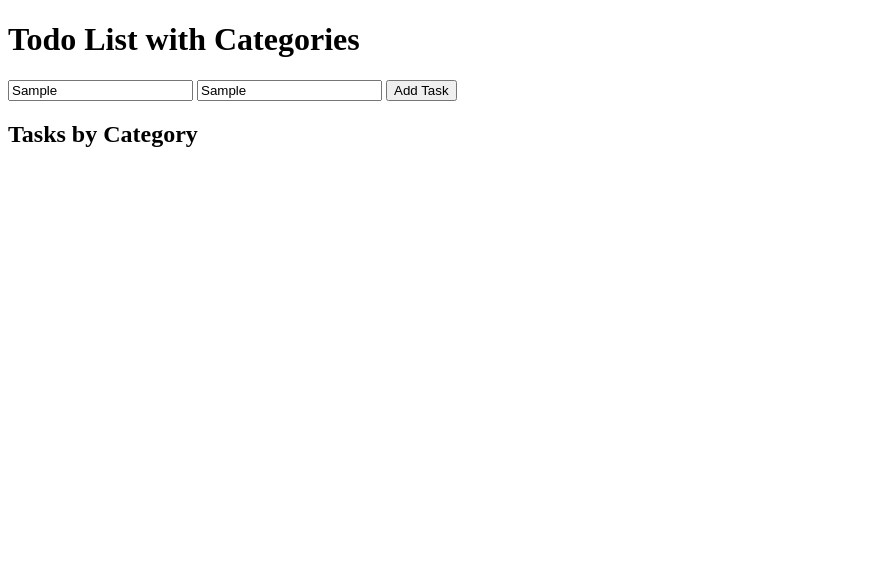
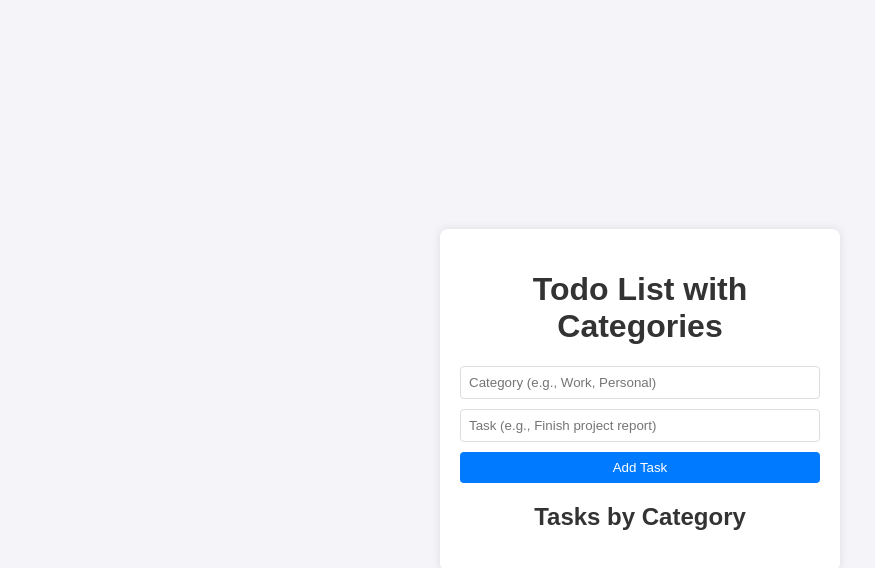
Before and after one commit to Nyi-NyiSoe/todo-js, a plain HTML site: page index.html in a window 1280 px wide. Both pictures are taken after typing "Sample", "Sample" into the empty fields and a click on the button "Add Task". Shown: the whole page, without its empty margins (0-875 px from the left). Drawn offline with Linux system fonts and the light colour scheme.

Commit message:
add task function

```diff
--- a/index.html
+++ b/index.html
@@ -5,7 +5,7 @@
     <meta charset="UTF-8">
     <meta name="viewport" content="width=device-width, initial-scale=1.0">
     <title>Todo List with Categories</title>
-    <link rel="stylesheet" href="styles/main.css">
+    <link rel="stylesheet" href="main.css">
 </head>
 
 <body>
--- a/main.js
+++ b/main.js
@@ -1,4 +1,3 @@
-// HTML DOM elements
 const categoryInput = document.getElementById('category');
 const taskInput = document.getElementById('task');
 const tasksList = document.getElementById('tasks-list');
@@ -9,12 +8,24 @@ const tasksByCategory = {};
 // Add a task to the specified category
 function addTask() {
     // Take value from input elements.
+    const categoryValue = categoryInput.value.trim();
+    const taskValue = taskInput.value.trim();
 
     // Check category and task
+    if(categoryValue==="" || taskValue===""){
+        alert("Invalid input");
+        return;
+    }
 
     // Add task to the category
+    if(!tasksByCategory[categoryValue]){
+        tasksByCategory[categoryValue]=[];
+    }
+    tasksByCategory[categoryValue].push(taskValue);
 
     // Clear input fields and update the displayed tasks
+    categoryInput.value = "";
+    taskInput.value = "";
     /* *** Display HTML Element Format ***
 
         <div id="tasks-list">
@@ -30,14 +41,23 @@ function addTask() {
     */
 
     // Refresh displayed tasks
+
     listTasks();
 }
 
 // Display all tasks by category
 function listTasks() {
     // Clear previous tasks
+    tasksList.innerHTML = "";
 
     // list all tasks by category.
+    for(let category in tasksByCategory){
+        const categoryDiv = document.createElement("div");
+        categoryDiv.classList.add("category")
+
+        const categoryTitle = document.createElement("h3");
+        categoryTitle.classList.add("")
+    }
 
     // show the tasks in DOM element tasksList
 }
```
Also changed, not shown: main.css (renamed from styles.css).
